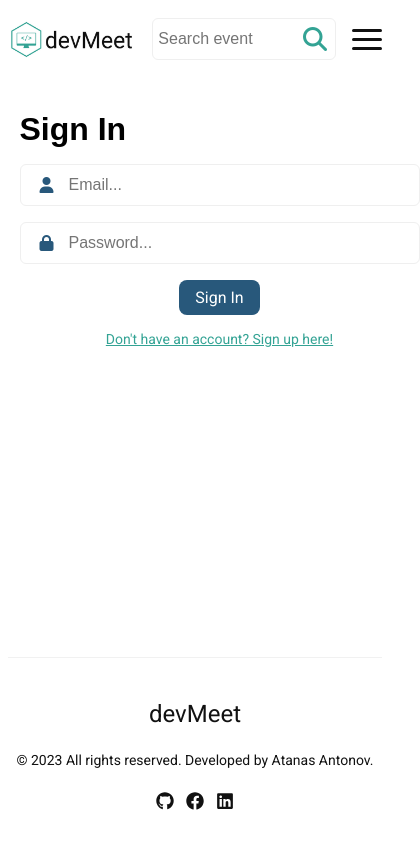
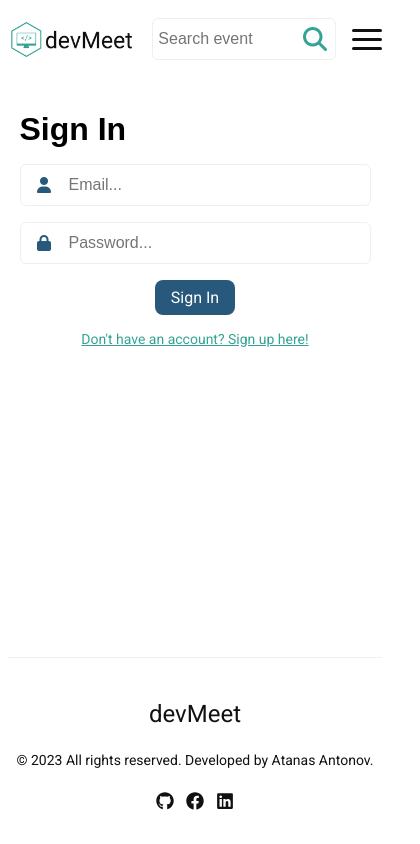
Before and after one commit to AntonovAtanas/DevMeet, a React (Vite) app: page /user/login in a window 390 px wide. Shown: the whole page, 420 px wide, since content can reach past the window. Built offline with nearby package versions, Linux system fonts and the light colour scheme.

Commit message:
Add responsive login and register pages

```diff
--- a/src/App.css
+++ b/src/App.css
@@ -144,7 +144,8 @@ input[type="date"]::-webkit-calendar-picker-indicator {
 }
 
 @media (max-width: 435px) {
-    .add-event-wrapper {
+    .add-event-wrapper,
+    .auth-form {
         width: 100%;
     }
 }
--- a/src/features/Events/Event-Details/EventDetails.module.css
+++ b/src/features/Events/Event-Details/EventDetails.module.css
@@ -56,3 +56,21 @@
     height: 200px;
     width: 200px;
 }
+
+@media (max-width: 1000px) {
+    .eventContainer {
+        width: 70%;
+    }
+}
+
+@media (max-width: 660px) {
+    .eventContainer {
+        width: 80%;
+    }
+}
+
+@media (max-width: 500px) {
+    .eventContainer {
+        width: 90%;
+    }
+}
```
